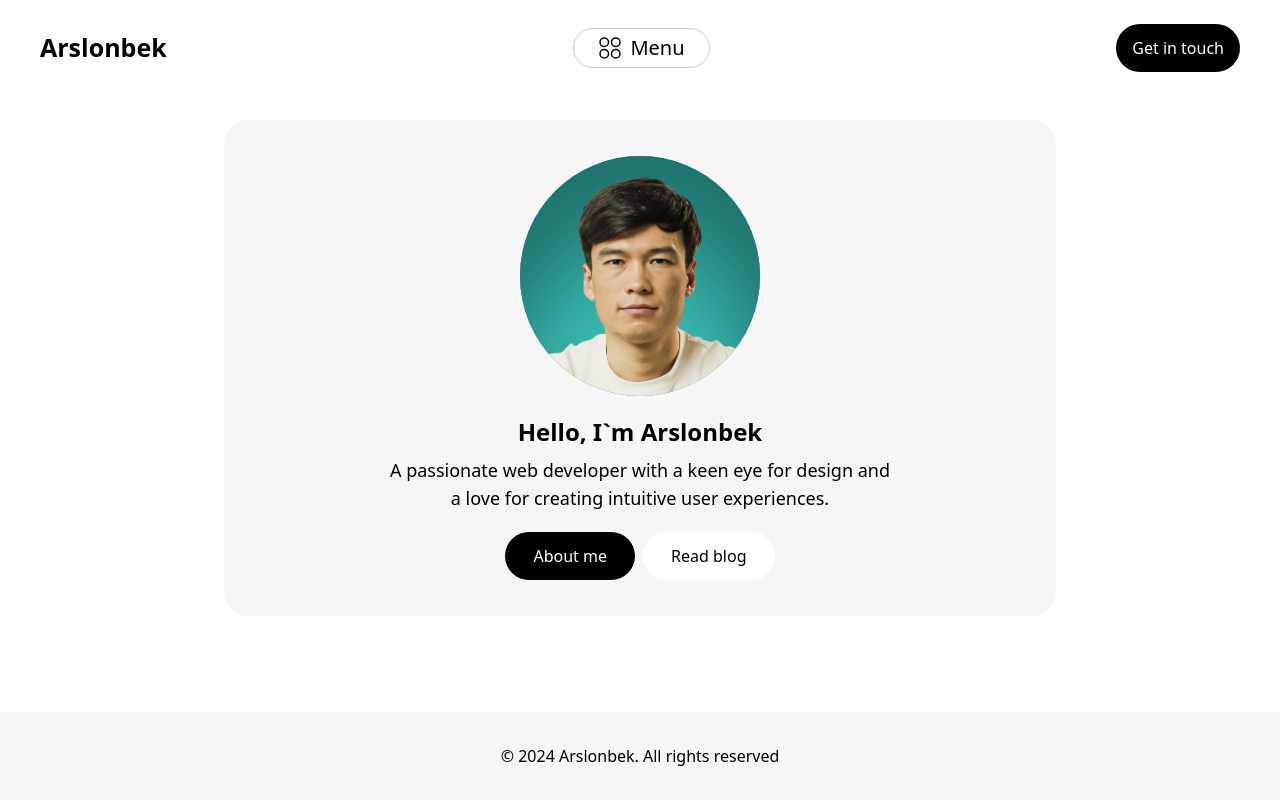
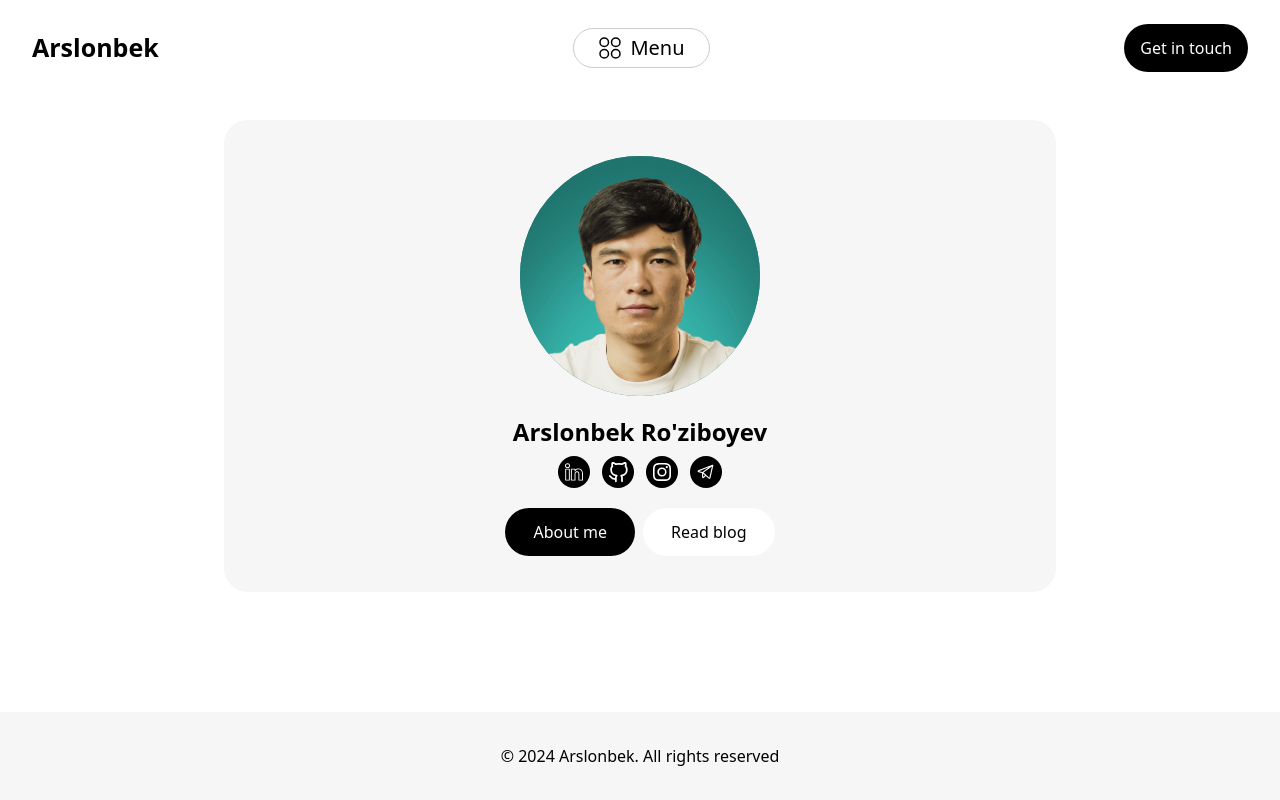
Before and after one commit to arslon1234/arslonbek, a Next.js app: page / in a window 1280 px wide. Built offline with nearby package versions, Linux system fonts and the light colour scheme.

Commit message:
change home page

```diff
--- a/components/header.tsx
+++ b/components/header.tsx
@@ -17,13 +17,13 @@ const Header = () => {
     { title: "About", path: "/about" },
     { title: "Blog", path: "/blog" },
     { title: "Portfolio", path: "/portfolio" },
-    { title: "Contact", path: "/contact" },
+    // { title: "Contact", path: "/contact" },
   ];
   const handleClick = () => {
     setOpen(!open);
   };
   return (
-    <header className="flex justify-between items-center my-3 px-4 md:px-10 py-3">
+    <header className="flex justify-between items-center my-3 px-4 md:px-8 py-3">
       <Link href="/" className="text-[25px] font-bold">
         Arslonbek
       </Link>
@@ -66,7 +66,6 @@ const Header = () => {
           </div>
         </section>
       </div>
-
       <Link
          href="https://t.me/developer_0220"
          target="_blank"
--- a/components/home.tsx
+++ b/components/home.tsx
@@ -1,11 +1,14 @@
-"use client"
-import Image from 'next/image'
-import React from 'react'
-import me from '@/assets/me.png'
-import Link from 'next/link'
-import { useEffect } from 'react';
-import AOS from 'aos';
-
+"use client";
+import Image from "next/image";
+import React from "react";
+import me from "@/assets/me.png";
+import Link from "next/link";
+import { useEffect } from "react";
+import AOS from "aos";
+import { SlSocialLinkedin } from "react-icons/sl";
+import { FiGithub } from "react-icons/fi";
+import { BsInstagram } from "react-icons/bs";
+import { PiTelegramLogo } from "react-icons/pi";
 function Home() {
   useEffect(() => {
     AOS.init({
@@ -14,22 +17,76 @@ function Home() {
     });
   }, []);
   return (
-        <section className='w-full flex justify-center gap-5 flex-col items-center bg-[#F6F6F6] rounded-3xl py-9 px-4 md:px-8 lg:px-16'>
-            <div data-aos="zoom-in" className='w-[180px] h-[180px] md:w-[240px] md:h-[240px] rounded-[50%] bg-main flex items-center justify-center'>
-                <Image src={me} alt='arslonbek' className='w-full h-full rounded-[50%] object-cover' />
+    <section className="w-full flex justify-center gap-5 flex-col items-center bg-[#F6F6F6] rounded-3xl py-9 px-4 md:px-8 lg:px-16">
+      <div
+        data-aos="zoom-in"
+        className="w-[180px] h-[180px] md:w-[240px] md:h-[240px] rounded-[50%] bg-main flex items-center justify-center"
+      >
+        <Image
+          src={me}
+          alt="arslonbek"
+          className="w-full h-full rounded-[50%] object-cover"
+        />
       </div>
-            <div data-aos="zoom-out" className='max-w-[506px] flex flex-col gap-2 text-center'>
-                <h1 className='text-lg md:text-xl lg:text-2xl font-bold'>Hello, I`m Arslonbek</h1>
-                <p className='text-sm md:text-base lg:text-lg'>
+      <div
+        data-aos="zoom-out"
+        className="max-w-[506px] flex flex-col gap-2 text-center"
+      >
+        <h1 className="text-lg md:text-xl lg:text-2xl font-bold">
+          Arslonbek Ro&apos;ziboyev
+        </h1>
+        {/* <p className='text-sm md:text-base lg:text-lg'>
                     A passionate web developer with a keen eye for design and a love for creating intuitive user experiences.
-                </p>
+                </p> */}
+        <div className="flex gap-3 justify-center">
+          <Link
+            href="https://www.linkedin.com/in/arslonbekroziboyev/"
+            target="_blank"
+            className="cursor-pointer w-[32px] h-[32px] flex items-center justify-center rounded-[50%] bg-black"
+          >
+            <SlSocialLinkedin className="text-white text-[18px]" />
+          </Link>
+          <Link
+            href="https://github.com/arslon1234"
+            target="_blank"
+            className="cursor-pointer w-[32px] h-[32px] flex items-center justify-center rounded-[50%] bg-black"
+          >
+            <FiGithub className="text-white text-[21px]" />
+          </Link>
+          <Link
+            href="https://www.instagram.com/arslonbek0220/"
+            target="_blank"
+            className="cursor-pointer w-[32px] h-[32px] flex items-center justify-center rounded-[50%] bg-black"
+          >
+            <BsInstagram className="text-white text-[18px]" />
+          </Link>
+          <Link
+            href="https://t.me/developer_0220"
+            target="_blank"
+            className="cursor-pointer w-[32px] h-[32px] flex items-center justify-center rounded-[50%] bg-black"
+          >
+            <PiTelegramLogo className="text-white text-[18px]" />
+          </Link>
         </div>
-            <div className='flex flex-col md:flex-row justify-center gap-2'>
-                <Link href='/about' data-aos="fade-right" className='py-3 px-7 rounded-3xl hover:shadow-lg bg-black text-white'>About me</Link>
-                <Link href='/blog' data-aos="fade-left" className='py-3 px-7 rounded-3xl hover:shadow-md bg-white text-black'>Read blog</Link>
+      </div>
+      <div className="flex flex-col md:flex-row justify-center gap-2">
+        <Link
+          href="/about"
+          data-aos="fade-right"
+          className="py-3 px-7 rounded-3xl hover:shadow-lg bg-black text-white"
+        >
+          About me
+        </Link>
+        <Link
+          href="/blog"
+          data-aos="fade-left"
+          className="py-3 px-7 rounded-3xl hover:shadow-md bg-white text-black"
+        >
+          Read blog
+        </Link>
       </div>
     </section>
-    )
+  );
 }
 
-export default Home
+export default Home;
```
Lines whose indentation alone changed are shown as unchanged.
